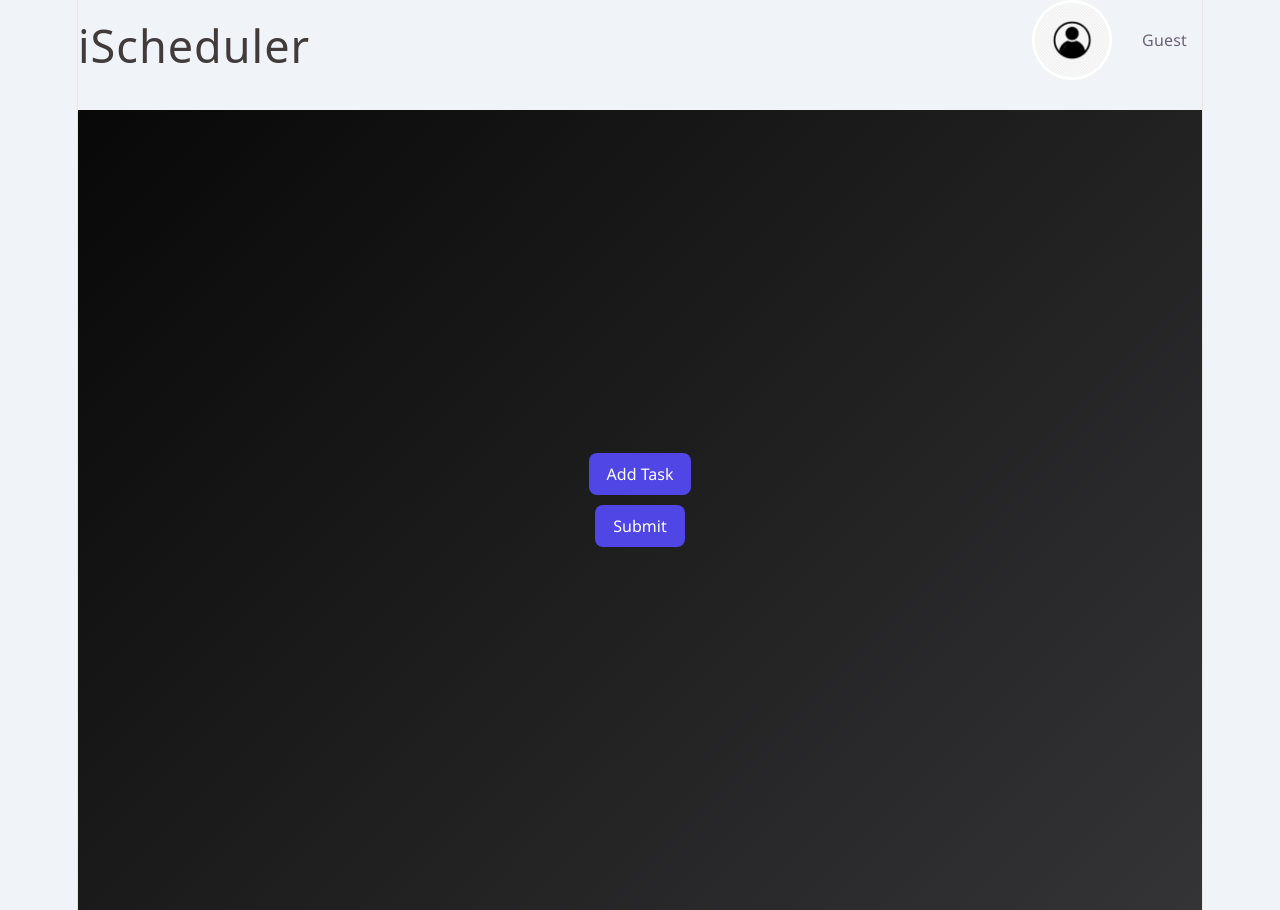
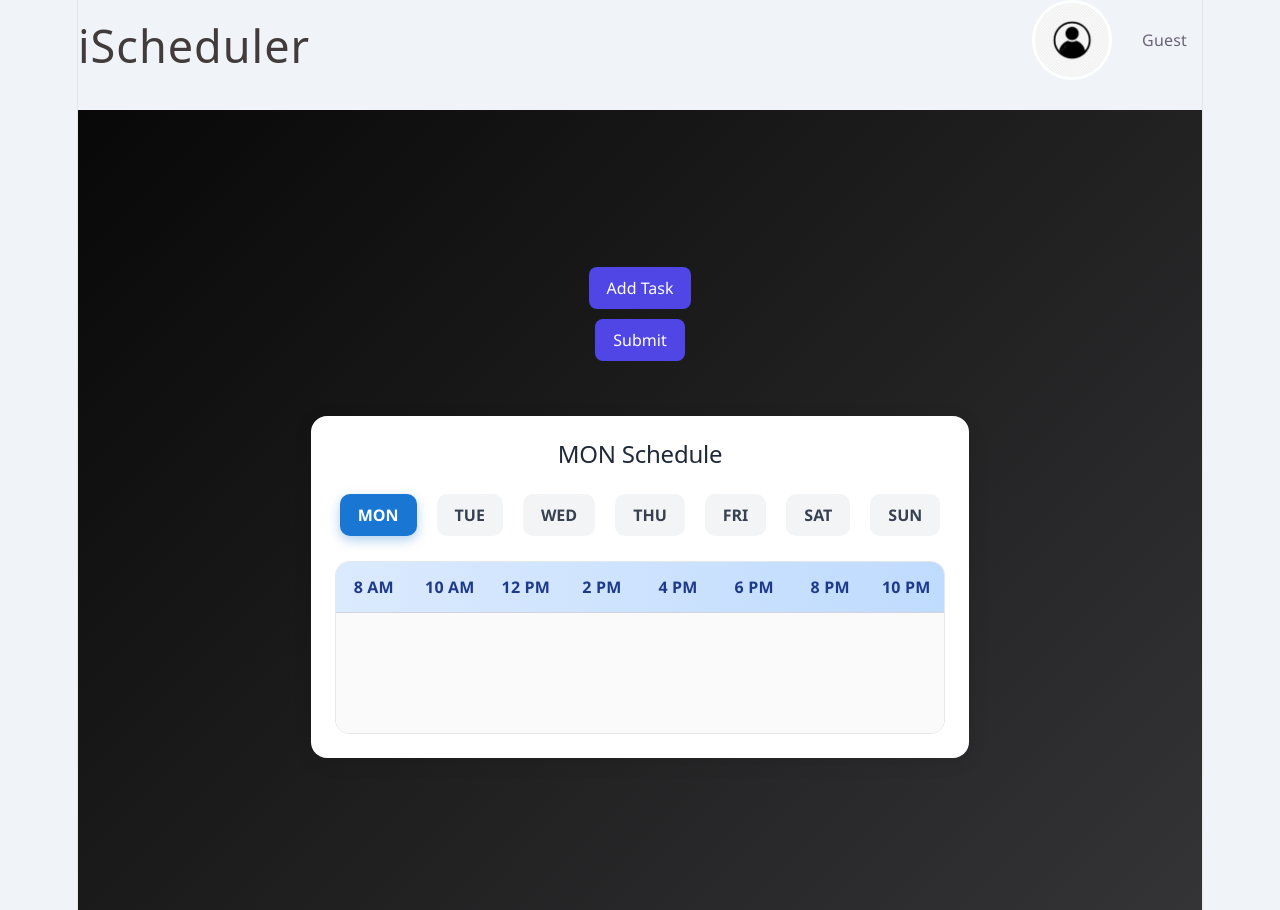
Before and after one commit to koundinyaatchyutuni/ischedule, a React (Vite) app in the folder ischeduler/: page / in a window 1280 px wide. Built offline with nearby package versions, Linux system fonts and the light colour scheme.

Commit message:
display is working but there is a small bug which features any update makes the display name in schedule view to TASK instead of actual task name

```diff
--- a/ischeduler/src/components/Home.jsx
+++ b/ischeduler/src/components/Home.jsx
@@ -79,7 +79,8 @@ function Home() {
                 for (const day in response.data.schedule) {
                   loadedSchedule[day] = response.data.schedule[day].map(slot => ({
                     startTime: dayjs(slot.startTime),
-                    endTime: dayjs(slot.endTime)
+                    endTime: dayjs(slot.endTime),
+                    taskId: slot.taskId
                   }));
                 }
               setSchedule(loadedSchedule);
@@ -102,14 +103,26 @@ function Home() {
     return startTime.isBefore(endTime);
   };
   const addToSchedule = (newTask) => {
-    for (const day of newTask.selectedDays) {
-      const scheduledTasks = schedule[day];
-      const index = scheduledTasks.findIndex(
-        (task) => task.startTime.isAfter(newTask.startTime)
-      );
-      scheduledTasks.splice(index, 0, {startTime: newTask.startTime, endTime: newTask.endTime});
-    }
-  };
+  const newSchedule = { ...schedule };
+
+  for (const day of newTask.selectedDays) {
+    const scheduledTasks = [...newSchedule[day]];
+
+    scheduledTasks.push({
+      startTime: newTask.startTime,
+      endTime: newTask.endTime,
+      taskId: newTask.id
+    });
+
+    scheduledTasks.sort(
+      (a, b) => a.startTime.valueOf() - b.startTime.valueOf()
+    );
+
+    newSchedule[day] = scheduledTasks;
+  }
+
+  setSchedule(newSchedule);
+};
   const handleSubmit = (e) => {
     e.preventDefault();
 
@@ -156,7 +169,8 @@ function updateTask(id, updatedTask) {
       t =>
         !(
           t.startTime.isSame(oldTask.startTime) &&
-          t.endTime.isSame(oldTask.endTime)
+          t.endTime.isSame(oldTask.endTime) &&
+          t.taskId === oldTask.id
         )
     );
   }
@@ -166,6 +180,7 @@ function updateTask(id, updatedTask) {
     newSchedule[day].push({
       startTime: updatedTask.startTime,
       endTime: updatedTask.endTime,
+      taskId: updatedTask.id
     });
 
     newSchedule[day].sort(
@@ -182,8 +197,18 @@ function updateTask(id, updatedTask) {
   );
 }
 const deleteTask = (id) => {
+  const newSchedule = {};
+
+  for (const day in schedule) {
+    newSchedule[day] = schedule[day].filter(
+      (task) => task.taskId !== id
+    );
+  }
+
+  setSchedule(newSchedule);
+
   setTasks(tasks.filter((task) => task.id !== id));
-}
+};
   const handleSave = async (e)=>{
     e.preventDefault();
     // setTasks([...tasks]);
@@ -256,7 +281,7 @@ const deleteTask = (id) => {
       />
       ))}
       </div>
-      {/* <ScheduleView schedule={schedule} tasks={tasks} /> */}
+      <ScheduleView schedule={schedule} tasks={tasks} />
     </div>
     </>
   );
--- a/ischeduler/src/components/ScheduleView.css
+++ b/ischeduler/src/components/ScheduleView.css
@@ -1,72 +1,95 @@
 .schedule-wrapper {
     margin-top: 30px;
-    padding: 20px;
+    padding: 24px;
     background: white;
-    border-radius: 12px;
+    border-radius: 16px;
+    box-shadow: 0 4px 20px rgba(0, 0, 0, 0.08);
+}
+
+.schedule-wrapper h2 {
+    margin-bottom: 20px;
+    color: #1f2937;
 }
 
 .day-buttons {
     display: flex;
     gap: 10px;
     margin-bottom: 20px;
+    flex-wrap: wrap;
 }
 
 .day-buttons button {
-    padding: 8px 16px;
+    padding: 10px 18px;
     border: none;
+    border-radius: 10px;
     cursor: pointer;
+    background: #f3f4f6;
+    color: #374151;
+    font-weight: 600;
+    transition: all 0.25s ease;
+}
+
+.day-buttons button:hover {
+    transform: translateY(-2px);
+    background: #e5e7eb;
 }
 
 .day-buttons .active {
     background: #1976d2;
     color: white;
+    box-shadow: 0 4px 12px rgba(25, 118, 210, 0.35);
 }
 
 .schedule {
-    border: 1px solid #ddd;
-    border-radius: 10px;
+    border: 1px solid #e5e7eb;
+    border-radius: 14px;
     overflow: hidden;
 }
 
 .time-header {
     display: grid;
     grid-template-columns: repeat(8, 1fr);
-    border-bottom: 1px solid #ddd;
-    background: #f5f5f5;
+    background: linear-gradient( to right, #dbeafe, #bfdbfe);
+    border-bottom: 1px solid #d1d5db;
 }
 
 .time-label {
     text-align: center;
-    padding: 10px;
-    font-weight: bold;
+    padding: 12px;
+    font-weight: 700;
+    color: #1e3a8a;
 }
 
 .task-area {
     position: relative;
-    min-height: 300px;
-    padding-top: 20px;
+    min-height: 120px;
+    padding: 20px;
+    background: #fafafa;
 }
 
 .task-bar {
-    position: relative;
-    height: 40px;
-    margin-bottom: 15px;
-    border-radius: 8px;
+    position: absolute;
+    top: 20px;
+    height: 52px;
+    border-radius: 14px;
     color: white;
     display: flex;
     align-items: center;
-    padding-left: 10px;
-    font-weight: 600;
+    padding: 0 14px;
+    font-weight: 700;
+    box-shadow: 0 6px 14px rgba(0, 0, 0, 0.18);
+    transition: all 0.25s ease;
+    cursor: pointer;
+    overflow: hidden;
+    white-space: nowrap;
 }
 
-.task-bar.low {
-    background: #4caf50;
+.task-bar:hover {
+    transform: translateY(-3px) scale(1.02);
+    box-shadow: 0 10px 24px rgba(0, 0, 0, 0.25);
 }
 
-.task-bar.medium {
-    background: #ff9800;
+.task-name {
+    overflow: hidden;
+    text-overflow: ellipsis;
 }
-
-.task-bar.high {
-    background: #f44336;
-}
--- a/ischeduler/src/components/ScheduleView.jsx
+++ b/ischeduler/src/components/ScheduleView.jsx
@@ -5,7 +5,7 @@ import "./ScheduleView.css";
 const days = ["mon", "tue", "wed", "thu", "fri", "sat", "sun"];
 
 export default function ScheduleView({ schedule, tasks }) {
-  const [selectedDay, setSelectedDay] = useState('mon');
+  const [selectedDay, setSelectedDay] = useState("mon");
 
   const daySchedule = schedule[selectedDay] || [];
 
@@ -13,18 +13,27 @@ export default function ScheduleView({ schedule, tasks }) {
   const endHour = 22;
   const totalMinutes = (endHour - startHour) * 60;
 
+  const getTaskColor = (hour) => {
+    if (hour < 9) return "#43A047"; // Early Morning
+    if (hour < 12) return "#1E88E5"; // Morning
+    if (hour < 15) return "#00ACC1"; // Noon
+    if (hour < 18) return "#FB8C00"; // Afternoon
+    if (hour < 20) return "#E53935"; // Evening
+    return "#8E24AA"; // Night
+  };
+
   return (
     <div className="schedule-wrapper">
       <h2>{selectedDay.toUpperCase()} Schedule</h2>
 
       <div className="day-buttons">
-        {days.map(day => (
+        {days.map((day) => (
           <button
             key={day}
             onClick={() => setSelectedDay(day)}
             className={day === selectedDay ? "active" : ""}
           >
-            {day}
+            {day.toUpperCase()}
           </button>
         ))}
       </div>
@@ -34,7 +43,7 @@ export default function ScheduleView({ schedule, tasks }) {
           {Array.from(
             { length: (endHour - startHour) / 2 + 1 },
             (_, i) => startHour + i * 2
-          ).map(hour => (
+          ).map((hour) => (
             <div key={hour} className="time-label">
               {dayjs().hour(hour).minute(0).format("h A")}
             </div>
@@ -43,24 +52,24 @@ export default function ScheduleView({ schedule, tasks }) {
 
         <div className="task-area">
           {daySchedule.map((slot, index) => {
-            const startTime = dayjs(slot.startTime, "HH:mm");
-            const endTime = dayjs(slot.endTime, "HH:mm");
+            const startTime = dayjs(slot.startTime);
+            const endTime = dayjs(slot.endTime);
 
             const startMinutes =
               (startTime.hour() - startHour) * 60 +
               startTime.minute();
 
-            const duration =
-              endTime.diff(startTime, "minute");
+            const duration = endTime.diff(startTime, "minute");
 
-            const left =
-              (startMinutes / totalMinutes) * 100;
-
-            const width =
-              (duration / totalMinutes) * 100;
+            const left = (startMinutes / totalMinutes) * 100;
+            const width = (duration / totalMinutes) * 100;
 
             const task = tasks.find(
-              t => t.id === slot.taskId
+              (t) => t.id === slot.taskId
+            );
+
+            const backgroundColor = getTaskColor(
+              startTime.hour()
             );
 
             return (
@@ -69,10 +78,16 @@ export default function ScheduleView({ schedule, tasks }) {
                 className="task-bar"
                 style={{
                   left: `${left}%`,
-                  width: `${width}%`
+                  width: `${width}%`,
+                  backgroundColor
                 }}
+                title={`${task?.name || "Task"} • ${startTime.format(
+                  "hh:mm A"
+                )} - ${endTime.format("hh:mm A")}`}
               >
-                {task?.name || "Task"}
+                <span className="task-name">
+                  {task?.name || "Task"}
+                </span>
               </div>
             );
           })}
```
